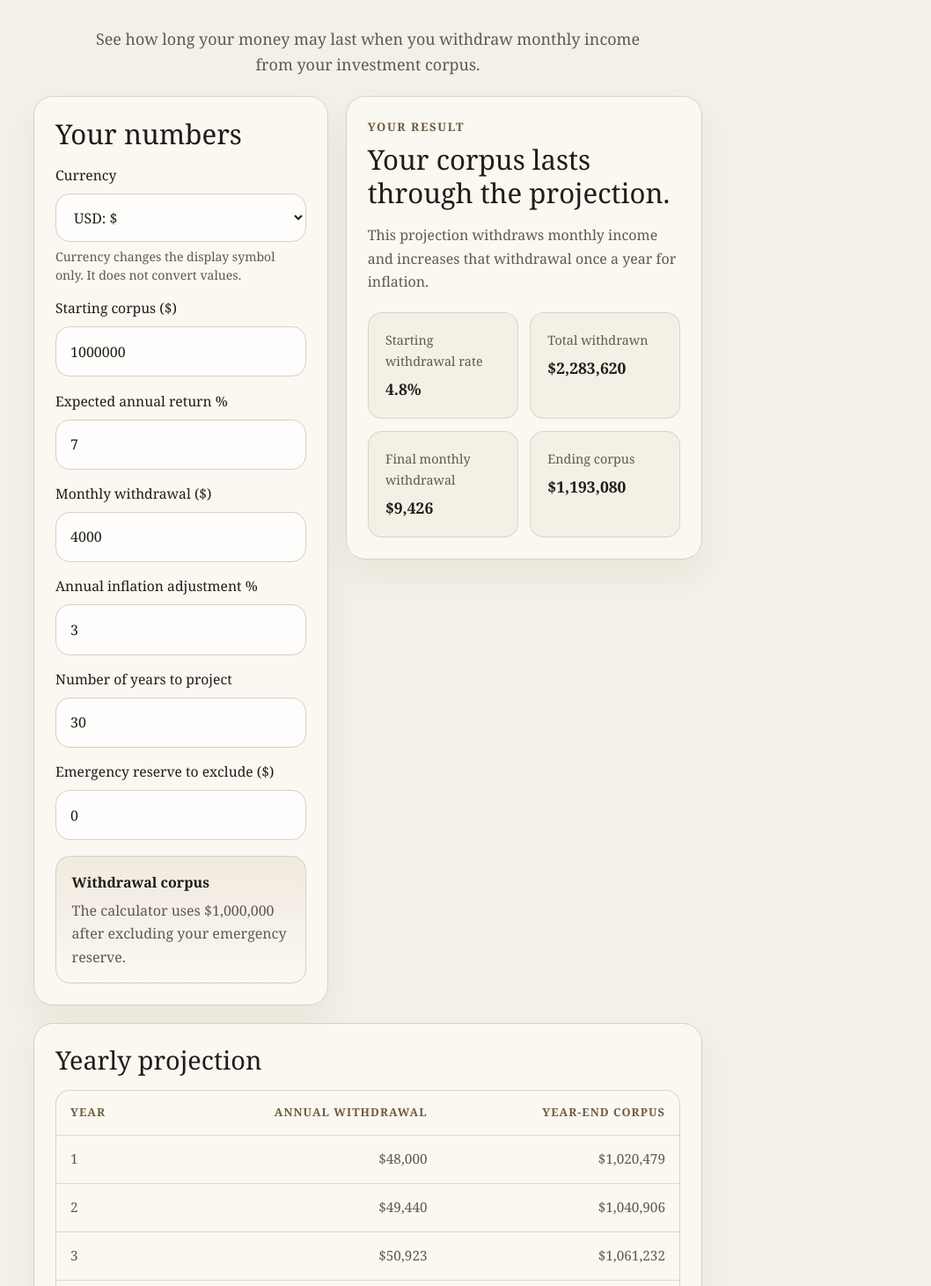
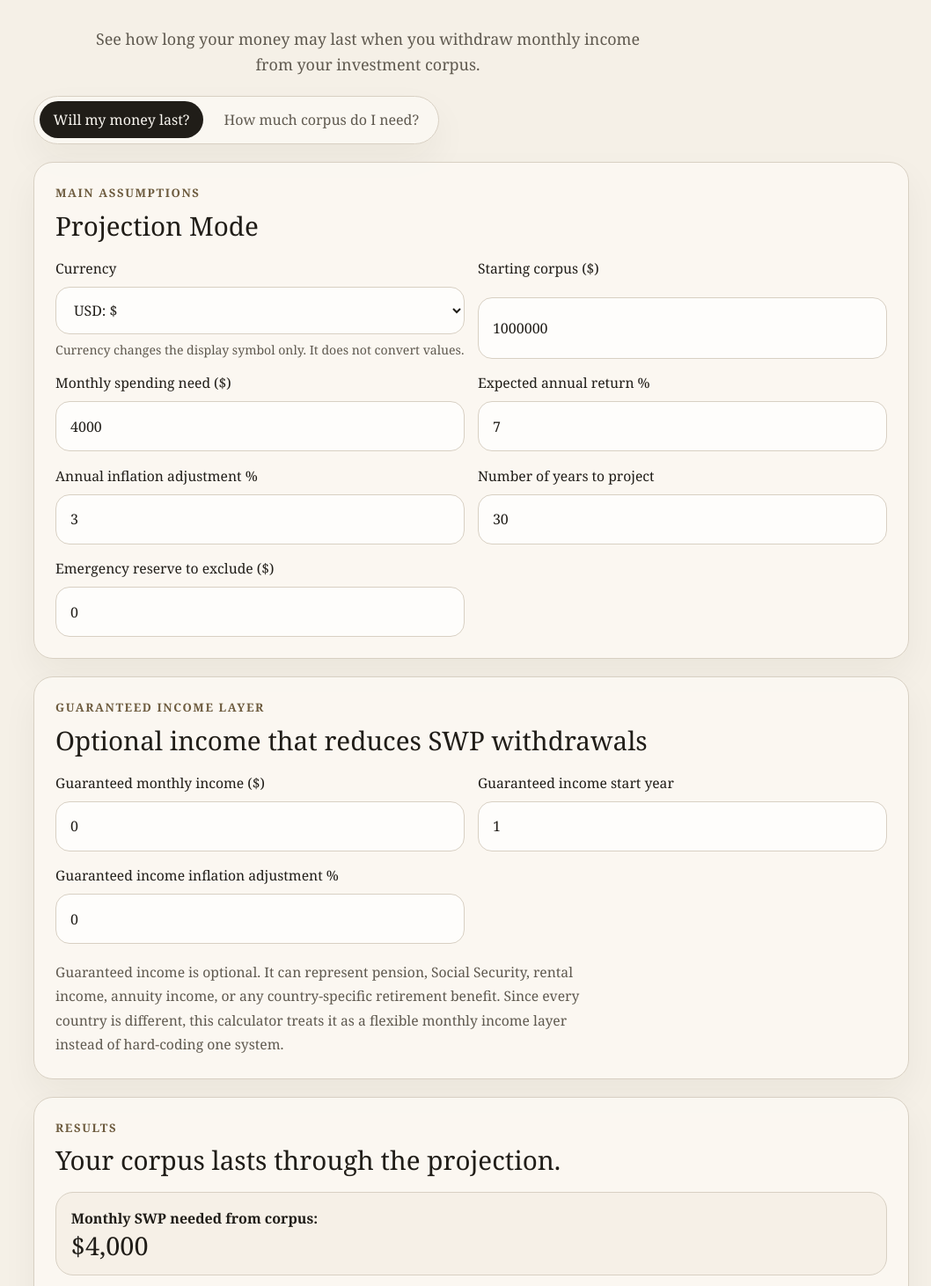
Before and after one commit to naveenniverthy/after-enough, a Next.js app: page /swp-calculator in a window 1280 px wide. Shown: the part 288-1750 px from the top of the page at 88% size, without its empty margins (222-1280 px from the left). Built offline with nearby package versions, Linux system fonts and the light colour scheme.

Commit message:
improvements to SWP

```diff
--- a/app/globals.css
+++ b/app/globals.css
@@ -2255,6 +2255,60 @@ ol {
   gap: 1.25rem;
 }
 
+.swp-mode-tabs {
+  display: inline-flex;
+  flex-wrap: wrap;
+  gap: 0.45rem;
+  width: fit-content;
+  padding: 0.35rem;
+  border: 1px solid var(--border);
+  border-radius: 999px;
+  background: rgba(251, 248, 242, 0.92);
+  box-shadow: var(--shadow);
+}
+
+.swp-mode-tab {
+  padding: 0.72rem 1rem;
+  border: 0;
+  border-radius: 999px;
+  background: transparent;
+  color: var(--text-soft);
+  cursor: pointer;
+  line-height: 1.2;
+  transition: background-color 180ms ease, color 180ms ease;
+}
+
+.swp-mode-tab:hover,
+.swp-mode-tab:focus-visible {
+  background: rgba(236, 228, 215, 0.72);
+  color: var(--text);
+  outline: none;
+}
+
+.swp-mode-tab.is-active {
+  background: var(--text);
+  color: var(--surface);
+}
+
+.swp-section-card {
+  padding: 1.5rem;
+}
+
+.swp-section-heading {
+  margin-bottom: 1.15rem;
+}
+
+.swp-section-heading h2 {
+  margin: 0;
+  font-size: clamp(1.35rem, 3vw, 1.85rem);
+  line-height: 1.2;
+  font-weight: 500;
+}
+
+.swp-fields-grid {
+  grid-template-columns: repeat(2, minmax(0, 1fr));
+}
+
 .swp-result-cards {
   margin-bottom: 0;
 }
@@ -2263,6 +2317,18 @@ ol {
   color: var(--text-soft);
   font-size: 0.88rem;
   line-height: 1.45;
+}
+
+.swp-section-note {
+  max-width: 68ch;
+  margin: 1.15rem 0 0;
+  color: var(--text-soft);
+  font-size: 0.98rem;
+  line-height: 1.75;
+}
+
+.swp-swp-needed-box {
+  margin-top: 0;
 }
 
 .swp-table-card {
@@ -2285,7 +2351,7 @@ ol {
 
 .swp-table {
   width: 100%;
-  min-width: 560px;
+  min-width: 760px;
   border-collapse: collapse;
 }
 
@@ -2325,12 +2391,28 @@ ol {
     grid-template-columns: 1fr;
   }
 
+  .swp-fields-grid {
+    grid-template-columns: 1fr;
+  }
+
   .fire-summary-stats {
     grid-template-columns: 1fr;
   }
 
   .fire-result-row-top {
     flex-direction: column;
+  }
+}
+
+@media (max-width: 560px) {
+  .swp-mode-tabs {
+    width: 100%;
+    border-radius: var(--radius-sm);
+  }
+
+  .swp-mode-tab {
+    flex: 1 1 100%;
+    border-radius: 14px;
   }
 }
 
--- a/components/SwpCalculator.jsx
+++ b/components/SwpCalculator.jsx
@@ -5,10 +5,13 @@ import { useMemo, useState } from "react";
 const defaultInputs = {
   startingCorpus: "1000000",
   annualReturn: "7",
-  monthlyWithdrawal: "4000",
+  monthlySpendingNeed: "4000",
   inflationAdjustment: "3",
   years: "30",
   emergencyReserve: "0",
+  guaranteedMonthlyIncome: "0",
+  guaranteedStartYear: "1",
+  guaranteedInflationAdjustment: "0",
 };
 
 const currencyOptions = [
@@ -22,23 +25,24 @@ const currencyOptions = [
   { code: "JPY", label: "JPY: ¥", prefix: "¥" },
 ];
 
-const fields = [
+const mainFields = [
   {
     key: "startingCorpus",
     label: "Starting corpus",
     step: "1000",
+    isMoney: true,
+    projectionOnly: true,
+  },
+  {
+    key: "monthlySpendingNeed",
+    label: "Monthly spending need",
+    step: "100",
     isMoney: true,
   },
   {
     key: "annualReturn",
     label: "Expected annual return %",
     step: "0.1",
-  },
-  {
-    key: "monthlyWithdrawal",
-    label: "Monthly withdrawal",
-    step: "100",
-    isMoney: true,
   },
   {
     key: "inflationAdjustment",
@@ -55,6 +59,25 @@ const fields = [
     label: "Emergency reserve to exclude",
     step: "1000",
     isMoney: true,
+  },
+];
+
+const guaranteedFields = [
+  {
+    key: "guaranteedMonthlyIncome",
+    label: "Guaranteed monthly income",
+    step: "100",
+    isMoney: true,
+  },
+  {
+    key: "guaranteedStartYear",
+    label: "Guaranteed income start year",
+    step: "1",
+  },
+  {
+    key: "guaranteedInflationAdjustment",
+    label: "Guaranteed income inflation adjustment %",
+    step: "0.1",
   },
 ];
 
@@ -99,7 +122,146 @@ function formatRunout(depletionMonth) {
   return `Year ${year}, month ${month}`;
 }
 
+function parseInputs(inputs) {
+  const years = Math.max(1, Math.floor(toNonNegative(inputs.years, 1)));
+
+  return {
+    startingCorpus: toNonNegative(inputs.startingCorpus),
+    annualReturn: toNumber(inputs.annualReturn) / 100,
+    monthlySpendingNeed: toNonNegative(inputs.monthlySpendingNeed),
+    inflationAdjustment: toNumber(inputs.inflationAdjustment) / 100,
+    years,
+    emergencyReserve: toNonNegative(inputs.emergencyReserve),
+    guaranteedMonthlyIncome: toNonNegative(inputs.guaranteedMonthlyIncome),
+    guaranteedStartYear: Math.min(
+      years,
+      Math.max(1, Math.floor(toNonNegative(inputs.guaranteedStartYear, 1))),
+    ),
+    guaranteedInflationAdjustment:
+      toNumber(inputs.guaranteedInflationAdjustment) / 100,
+  };
+}
+
+function simulateProjection(values, startingInvestmentCorpus) {
+  const monthlyReturn =
+    values.annualReturn > -1
+      ? Math.pow(1 + values.annualReturn, 1 / 12) - 1
+      : -1;
+
+  let corpus = Math.max(0, startingInvestmentCorpus);
+  let monthlySpendingNeed = values.monthlySpendingNeed;
+  let guaranteedMonthlyIncome = values.guaranteedMonthlyIncome;
+  let totalWithdrawnFromCorpus = 0;
+  let totalGuaranteedIncome = 0;
+  let finalMonthlySpendingNeed = monthlySpendingNeed;
+  let finalMonthlySwpFromCorpus = 0;
+  let depletionMonth = null;
+  const yearlyRows = [];
+
+  for (let year = 1; year <= values.years; year += 1) {
+    let annualSpendingNeed = 0;
+    let annualGuaranteedIncome = 0;
+    let annualSwpWithdrawn = 0;
+
+    for (let month = 1; month <= 12; month += 1) {
+      const absoluteMonth = (year - 1) * 12 + month;
+      const guaranteedIncome =
+        year >= values.guaranteedStartYear ? guaranteedMonthlyIncome : 0;
+      const monthlySwpNeeded = Math.max(
+        0,
+        monthlySpendingNeed - guaranteedIncome,
+      );
+
+      corpus = Math.max(0, corpus * (1 + monthlyReturn));
+
+      const withdrawnThisMonth = Math.min(corpus, monthlySwpNeeded);
+      corpus = Math.max(0, corpus - withdrawnThisMonth);
+
+      annualSpendingNeed += monthlySpendingNeed;
+      annualGuaranteedIncome += guaranteedIncome;
+      annualSwpWithdrawn += withdrawnThisMonth;
+      totalGuaranteedIncome += guaranteedIncome;
+      totalWithdrawnFromCorpus += withdrawnThisMonth;
+      finalMonthlySpendingNeed = monthlySpendingNeed;
+      finalMonthlySwpFromCorpus = monthlySwpNeeded;
+
+      if (
+        monthlySwpNeeded > withdrawnThisMonth &&
+        depletionMonth === null
+      ) {
+        depletionMonth = absoluteMonth;
+        break;
+      }
+    }
+
+    yearlyRows.push({
+      year,
+      annualSpendingNeed,
+      guaranteedIncome: annualGuaranteedIncome,
+      swpWithdrawnFromCorpus: annualSwpWithdrawn,
+      yearEndCorpus: corpus,
+    });
+
+    if (depletionMonth !== null) break;
+
+    monthlySpendingNeed = Math.max(
+      0,
+      monthlySpendingNeed * (1 + values.inflationAdjustment),
+    );
+
+    if (year >= values.guaranteedStartYear) {
+      guaranteedMonthlyIncome = Math.max(
+        0,
+        guaranteedMonthlyIncome *
+          (1 + values.guaranteedInflationAdjustment),
+      );
+    }
+  }
+
+  return {
+    survives: depletionMonth === null,
+    depletionMonth,
+    endingCorpus: corpus,
+    totalWithdrawnFromCorpus,
+    totalGuaranteedIncome,
+    finalMonthlySpendingNeed,
+    finalMonthlySwpFromCorpus,
+    yearlyRows,
+  };
+}
+
+function findTargetCorpus(values) {
+  let low = 0;
+  let high = Math.max(
+    100,
+    values.monthlySpendingNeed * 12 * values.years * 2,
+  );
+
+  while (!simulateProjection(values, high).survives && high < 1e15) {
+    high *= 2;
+  }
+
+  while (high - low > 100) {
+    const midpoint = (low + high) / 2;
+
+    if (simulateProjection(values, midpoint).survives) {
+      high = midpoint;
+    } else {
+      low = midpoint;
+    }
+  }
+
+  const requiredInvestmentCorpus = Math.ceil(high / 100) * 100;
+  const finalProjection = simulateProjection(values, requiredInvestmentCorpus);
+
+  return {
+    requiredInvestmentCorpus,
+    finalProjection,
+  };
+}
+
 export default function SwpCalculator() {
+  const [mode, setMode] = useState("projection");
   const [currency, setCurrency] = useState("USD");
   const [inputs, setInputs] = useState(defaultInputs);
   const selectedCurrency =
@@ -107,71 +269,43 @@ export default function SwpCalculator() {
     currencyOptions[0];
 
   const data = useMemo(() => {
-    const startingCorpus = toNonNegative(inputs.startingCorpus);
-    const annualReturn = toNumber(inputs.annualReturn) / 100;
-    const monthlyWithdrawal = toNonNegative(inputs.monthlyWithdrawal);
-    const inflationAdjustment = toNumber(inputs.inflationAdjustment) / 100;
-    const years = Math.max(1, Math.floor(toNonNegative(inputs.years, 1)));
+    const values = parseInputs(inputs);
     const emergencyReserve = Math.min(
-      toNonNegative(inputs.emergencyReserve),
-      startingCorpus,
+      values.emergencyReserve,
+      values.startingCorpus,
     );
-    const withdrawalCorpus = Math.max(startingCorpus - emergencyReserve, 0);
-    const monthlyReturn =
-      annualReturn > -1 ? Math.pow(1 + annualReturn, 1 / 12) - 1 : -1;
-
-    let corpus = withdrawalCorpus;
-    let currentWithdrawal = monthlyWithdrawal;
-    let totalWithdrawn = 0;
-    let finalMonthlyWithdrawal = monthlyWithdrawal;
-    let depletionMonth = null;
-    const yearlyRows = [];
-
-    for (let year = 1; year <= years; year += 1) {
-      let annualWithdrawal = 0;
-
-      for (let month = 1; month <= 12; month += 1) {
-        const absoluteMonth = (year - 1) * 12 + month;
-
-        corpus = Math.max(0, corpus * (1 + monthlyReturn));
-
-        const withdrawnThisMonth = Math.min(corpus, currentWithdrawal);
-        corpus = Math.max(0, corpus - withdrawnThisMonth);
-        annualWithdrawal += withdrawnThisMonth;
-        totalWithdrawn += withdrawnThisMonth;
-        finalMonthlyWithdrawal = currentWithdrawal;
-
-        if (corpus <= 0 && depletionMonth === null) {
-          depletionMonth = absoluteMonth;
-          break;
-        }
-      }
-
-      yearlyRows.push({
-        year,
-        annualWithdrawal,
-        yearEndCorpus: corpus,
-      });
-
-      if (depletionMonth !== null) break;
-
-      currentWithdrawal = Math.max(
+    const investmentCorpus = Math.max(
       0,
-        currentWithdrawal * (1 + inflationAdjustment),
+      values.startingCorpus - emergencyReserve,
     );
-    }
-
-    const firstYearWithdrawalRate =
-      withdrawalCorpus > 0 ? (monthlyWithdrawal * 12) / withdrawalCorpus : 0;
+    const projection = simulateProjection(values, investmentCorpus);
+    const firstYearSwp = projection.yearlyRows[0]?.swpWithdrawnFromCorpus || 0;
+    const startingSwpWithdrawalRate =
+      investmentCorpus > 0 ? firstYearSwp / investmentCorpus : 0;
+    const target = findTargetCorpus(values);
+    const targetEmergencyReserve = values.emergencyReserve;
+    const targetFirstYearSwp =
+      target.finalProjection.yearlyRows[0]?.swpWithdrawnFromCorpus || 0;
+    const targetWithdrawalRate =
+      target.requiredInvestmentCorpus > 0
+        ? targetFirstYearSwp / target.requiredInvestmentCorpus
+        : 0;
+    const currentGuaranteedIncome =
+      values.guaranteedStartYear <= 1 ? values.guaranteedMonthlyIncome : 0;
 
     return {
-      withdrawalCorpus,
-      totalWithdrawn,
-      finalMonthlyWithdrawal,
-      depletionMonth,
-      endingCorpus: corpus,
-      firstYearWithdrawalRate,
-      yearlyRows,
+      values,
+      investmentCorpus,
+      emergencyReserve,
+      projection,
+      startingSwpWithdrawalRate,
+      target,
+      targetEmergencyReserve,
+      targetWithdrawalRate,
+      currentMonthlySwpNeeded: Math.max(
+        0,
+        values.monthlySpendingNeed - currentGuaranteedIncome,
+      ),
     };
   }, [inputs]);
 
@@ -182,18 +316,62 @@ export default function SwpCalculator() {
     }));
   }
 
-  const statusText =
-    data.depletionMonth === null
-      ? formatCurrency(data.endingCorpus, currency)
-      : formatRunout(data.depletionMonth);
+  function renderField(field) {
+    return (
+      <label key={field.key} className="fire-field">
+        <span>
+          {field.label}
+          {field.isMoney ? ` (${selectedCurrency.prefix})` : ""}
+        </span>
+        <input
+          type="number"
+          inputMode="decimal"
+          step={field.step}
+          min={field.key === "annualReturn" ? undefined : "0"}
+          value={inputs[field.key]}
+          onChange={(event) => updateField(field.key, event.target.value)}
+        />
+      </label>
+    );
+  }
+
+  const activeProjection =
+    mode === "projection"
+      ? data.projection
+      : data.target.finalProjection;
+  const projectionStatus =
+    data.projection.depletionMonth === null
+      ? formatCurrency(data.projection.endingCorpus, currency)
+      : formatRunout(data.projection.depletionMonth);
+  const totalTargetCorpus =
+    data.target.requiredInvestmentCorpus + data.targetEmergencyReserve;
 
   return (
     <section className="fire-tool swp-tool">
-      <div className="fire-grid swp-grid">
-        <div className="panel fire-form-card">
-          <h2>Your numbers</h2>
+      <div className="swp-mode-tabs" role="tablist" aria-label="Calculator mode">
+        <button
+          type="button"
+          className={mode === "projection" ? "swp-mode-tab is-active" : "swp-mode-tab"}
+          onClick={() => setMode("projection")}
+        >
+          Will my money last?
+        </button>
+        <button
+          type="button"
+          className={mode === "target" ? "swp-mode-tab is-active" : "swp-mode-tab"}
+          onClick={() => setMode("target")}
+        >
+          How much corpus do I need?
+        </button>
+      </div>
 
-          <div className="fire-form-fields">
+      <section className="panel swp-section-card">
+        <div className="swp-section-heading">
+          <p className="fire-result-kicker">Main assumptions</p>
+          <h2>{mode === "projection" ? "Projection Mode" : "Target Corpus Mode"}</h2>
+        </div>
+
+        <div className="fire-form-fields swp-fields-grid">
           <label className="fire-field">
             <span>Currency</span>
             <select
@@ -212,72 +390,137 @@ export default function SwpCalculator() {
             </small>
           </label>
 
-            {fields.map((field) => (
-              <label key={field.key} className="fire-field">
-                <span>
-                  {field.label}
-                  {field.isMoney ? ` (${selectedCurrency.prefix})` : ""}
-                </span>
-                <input
-                  type="number"
-                  inputMode="decimal"
-                  step={field.step}
-                  min={field.key === "annualReturn" ? undefined : "0"}
-                  value={inputs[field.key]}
-                  onChange={(event) => updateField(field.key, event.target.value)}
-                />
-              </label>
-            ))}
+          {mainFields
+            .filter((field) => mode === "projection" || !field.projectionOnly)
+            .map((field) => renderField(field))}
+        </div>
+      </section>
+
+      <section className="panel swp-section-card">
+        <div className="swp-section-heading">
+          <p className="fire-result-kicker">Guaranteed income layer</p>
+          <h2>Optional income that reduces SWP withdrawals</h2>
         </div>
 
-          <div className="fire-helper-box">
-            <strong>Withdrawal corpus</strong>
+        <div className="fire-form-fields swp-fields-grid">
+          {guaranteedFields.map((field) => renderField(field))}
+        </div>
+
+        <p className="swp-section-note">
+          Guaranteed income is optional. It can represent pension, Social
+          Security, rental income, annuity income, or any country-specific
+          retirement benefit. Since every country is different, this calculator
+          treats it as a flexible monthly income layer instead of hard-coding
+          one system.
+        </p>
+      </section>
+
+      <section className="panel fire-summary-card swp-section-card">
+        <div className="swp-section-heading">
+          <p className="fire-result-kicker">Results</p>
+          <h2>
+            {mode === "projection"
+              ? data.projection.survives
+                ? "Your corpus lasts through the projection."
+                : "Your corpus runs out before the end."
+              : "Estimated corpus needed for this plan."}
+          </h2>
+        </div>
+
+        <div className="fire-feature-box swp-swp-needed-box">
           <p>
-              The calculator uses{" "}
-              {formatCurrency(data.withdrawalCorpus, currency)} after excluding
-              your emergency reserve.
+            <strong>Monthly SWP needed from corpus:</strong>
+          </p>
+          <p className="fire-big-number">
+            {formatCurrency(data.currentMonthlySwpNeeded, currency)}
           </p>
         </div>
-        </div>
 
-        <div className="panel fire-summary-card">
-          <p className="fire-result-kicker">Your result</p>
-          <h2>
-            {data.depletionMonth === null
-              ? "Your corpus lasts through the projection."
-              : "Your corpus runs out before the end."}
-          </h2>
-          <p className="fire-summary-copy">
-            This projection withdraws monthly income and increases that
-            withdrawal once a year for inflation.
-          </p>
-
+        {mode === "projection" ? (
           <div className="fire-summary-stats swp-result-cards">
             <div className="soft-card">
-              <span>Starting withdrawal rate</span>
-              <strong>{formatPercent(data.firstYearWithdrawalRate)}</strong>
+              <span>Starting SWP withdrawal rate</span>
+              <strong>{formatPercent(data.startingSwpWithdrawalRate)}</strong>
             </div>
             <div className="soft-card">
-              <span>Total withdrawn</span>
-              <strong>{formatCurrency(data.totalWithdrawn, currency)}</strong>
+              <span>Total withdrawn from corpus</span>
+              <strong>
+                {formatCurrency(
+                  data.projection.totalWithdrawnFromCorpus,
+                  currency,
+                )}
+              </strong>
             </div>
             <div className="soft-card">
-              <span>Final monthly withdrawal</span>
+              <span>Total guaranteed income received</span>
               <strong>
-                {formatCurrency(data.finalMonthlyWithdrawal, currency)}
+                {formatCurrency(data.projection.totalGuaranteedIncome, currency)}
+              </strong>
+            </div>
+            <div className="soft-card">
+              <span>Final monthly spending need</span>
+              <strong>
+                {formatCurrency(data.projection.finalMonthlySpendingNeed, currency)}
+              </strong>
+            </div>
+            <div className="soft-card">
+              <span>Final monthly SWP from corpus</span>
+              <strong>
+                {formatCurrency(data.projection.finalMonthlySwpFromCorpus, currency)}
               </strong>
             </div>
             <div className="soft-card">
               <span>
-                {data.depletionMonth === null
+                {data.projection.depletionMonth === null
                   ? "Ending corpus"
                   : "Money runs out in"}
               </span>
-              <strong>{statusText}</strong>
+              <strong>{projectionStatus}</strong>
             </div>
           </div>
+        ) : (
+          <div className="fire-summary-stats swp-result-cards">
+            <div className="soft-card">
+              <span>Estimated required investment corpus</span>
+              <strong>
+                {formatCurrency(data.target.requiredInvestmentCorpus, currency)}
+              </strong>
+            </div>
+            <div className="soft-card">
+              <span>Emergency reserve</span>
+              <strong>
+                {formatCurrency(data.targetEmergencyReserve, currency)}
+              </strong>
+            </div>
+            <div className="soft-card">
+              <span>Total target corpus</span>
+              <strong>{formatCurrency(totalTargetCorpus, currency)}</strong>
+            </div>
+            <div className="soft-card">
+              <span>First-year SWP withdrawal rate</span>
+              <strong>{formatPercent(data.targetWithdrawalRate)}</strong>
+            </div>
+            <div className="soft-card">
+              <span>Total guaranteed income over the period</span>
+              <strong>
+                {formatCurrency(
+                  data.target.finalProjection.totalGuaranteedIncome,
+                  currency,
+                )}
+              </strong>
+            </div>
+            <div className="soft-card">
+              <span>Total withdrawn from corpus</span>
+              <strong>
+                {formatCurrency(
+                  data.target.finalProjection.totalWithdrawnFromCorpus,
+                  currency,
+                )}
+              </strong>
             </div>
           </div>
+        )}
+      </section>
 
       <section className="panel swp-table-card" aria-labelledby="swp-table-title">
         <h2 id="swp-table-title">Yearly projection</h2>
@@ -287,15 +530,21 @@ export default function SwpCalculator() {
             <thead>
               <tr>
                 <th>Year</th>
-                <th>Annual withdrawal</th>
+                <th>Annual spending need</th>
+                <th>Guaranteed income</th>
+                <th>SWP withdrawn from corpus</th>
                 <th>Year-end corpus</th>
               </tr>
             </thead>
             <tbody>
-              {data.yearlyRows.map((row) => (
+              {activeProjection.yearlyRows.map((row) => (
                 <tr key={row.year}>
                   <td>{row.year}</td>
-                  <td>{formatCurrency(row.annualWithdrawal, currency)}</td>
+                  <td>{formatCurrency(row.annualSpendingNeed, currency)}</td>
+                  <td>{formatCurrency(row.guaranteedIncome, currency)}</td>
+                  <td>
+                    {formatCurrency(row.swpWithdrawnFromCorpus, currency)}
+                  </td>
                   <td>{formatCurrency(row.yearEndCorpus, currency)}</td>
                 </tr>
               ))}
```
Lines whose indentation alone changed are shown as unchanged.
